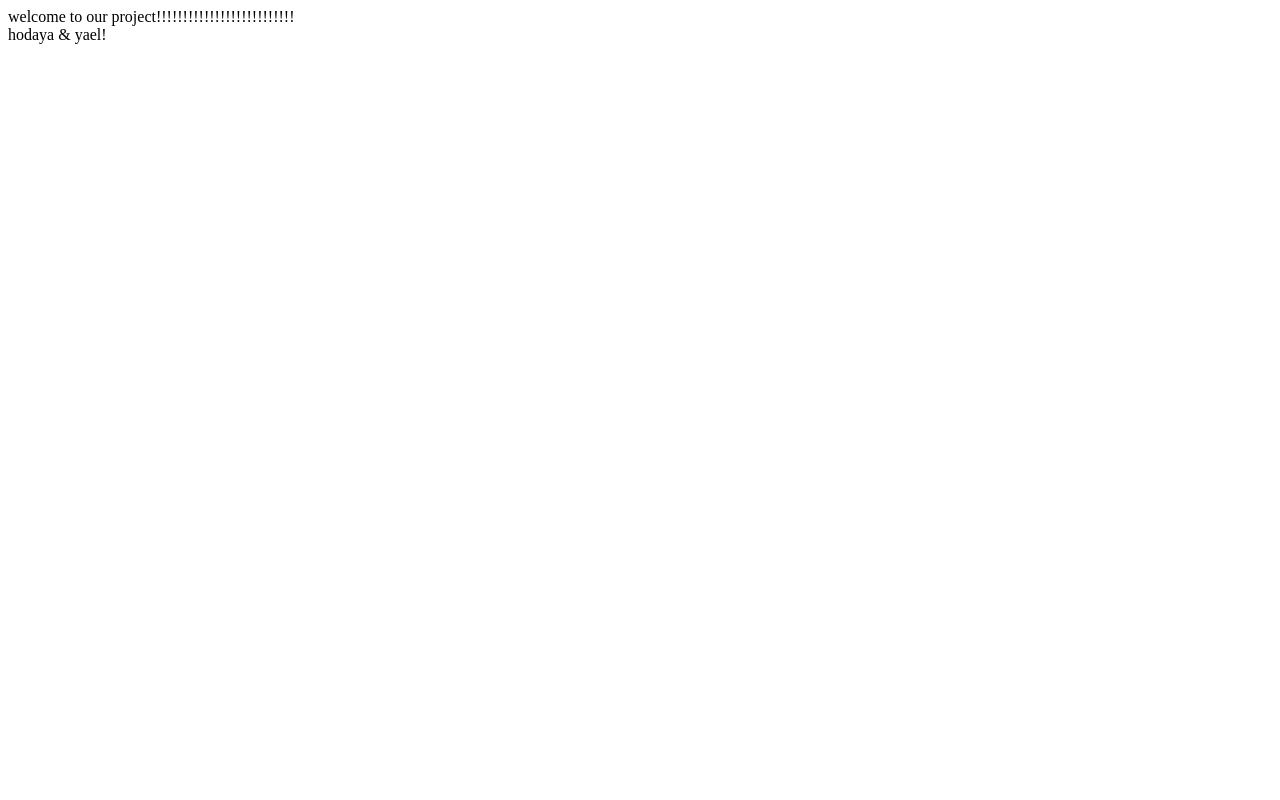
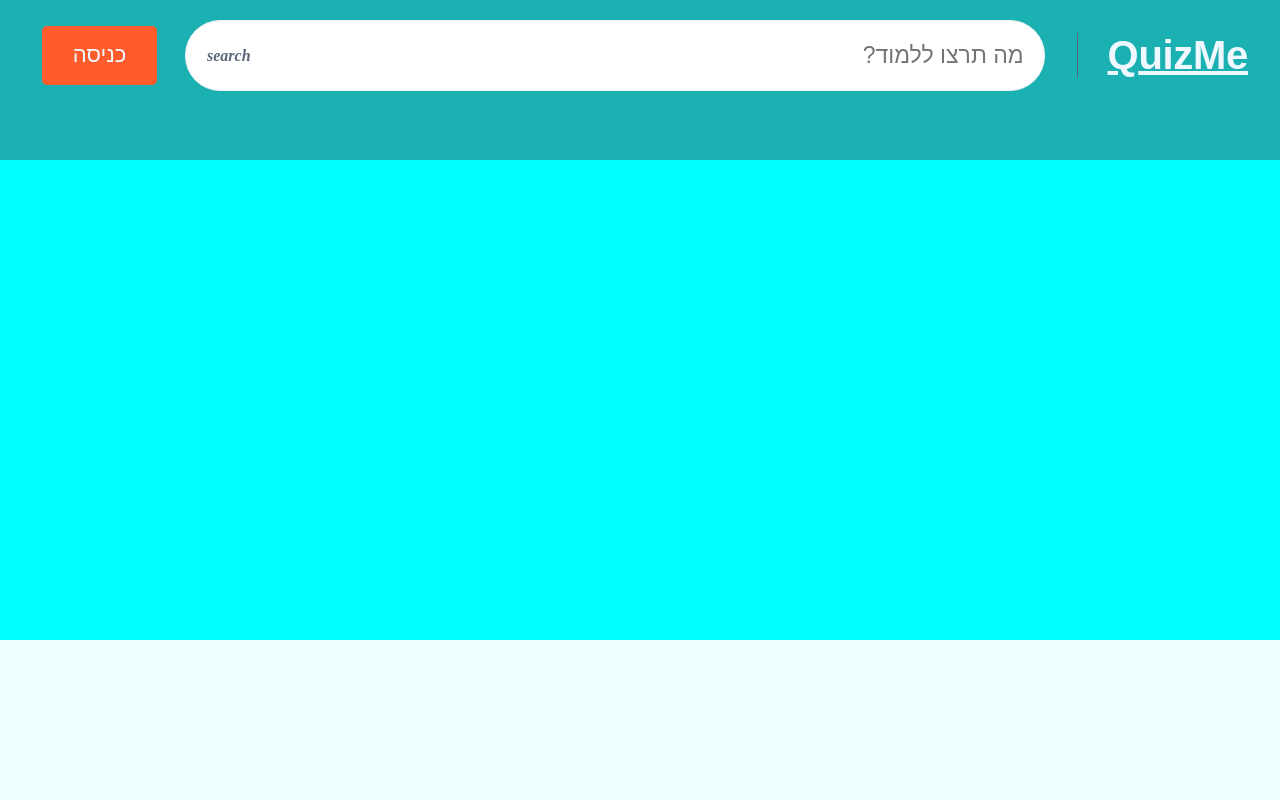
Before and after one commit to yael-shalom/hy-project-client, a plain HTML site: page index.html in a window 1280 px wide. Drawn offline with Linux system fonts and the light colour scheme.

Commit message:
home page changes

```diff
--- a/index.html
+++ b/index.html
@@ -1,13 +1,165 @@
 <!DOCTYPE html>
 <html lang="en">
+
 <head>
     <meta charset="UTF-8">
     <meta name="viewport" content="width=device-width, initial-scale=1.0">
     <title>Document</title>
+    <style>
+        body {
+            /* background-image: url("./homePage.png"); */
+            background-color: #1bb1b2;
+            background-size: cover;
+            background-repeat: no-repeat;
+            height: 100vh;
+            width: 100vw;
+            margin: 0;
+            direction: rtl;
+        }
+
+        button {
+            position: relative;
+            color: aliceblue;
+            background-color: #ff5c2d;
+            border: none;
+            border-radius: 5px;
+            height: 2.7em;
+            width: 115px;
+            font-size: 22px;
+            text-align: center;
+            left: 10px;
+            top: 12%;
+        }
+
+        button:hover {
+            background-color: #ff3900;
+        }
+
+        header,
+        main,
+        footer {
+            width: 100%;
+        }
+
+        header {
+            height: 20%;
+        }
+
+        main {
+            background-color: aqua;
+            height: 60%;
+        }
+
+        footer {
+            background-color: azure;
+            height: 20%;
+        }
+
+        /* -------------- */
+
+        .Navigation__top {
+            display: flex;
+            align-items: center;
+            justify-content: space-between;
+            padding: 20px 2em;
+        }
+
+        .logo,
+        .logo>a {
+            position: relative;
+            color: aliceblue;
+            font-family: arial;
+            font-weight: 800;
+            font-size: 40px;
+        }
+
+        .logo {
+            margin: 0 0 0 32px;
+            letter-spacing: -.3px;
+            float: right;
+            font-size: 31px;
+            font-weight: 700;
+            /* color: #fff; */
+            border-left: 1px solid #5a6779;
+            padding-left: 30px;
+            color: aliceblue;
+            font-family: 'Arial Rounded MT Bold';
+        }
+
+        .Navigation__search {
+            flex-basis: 50%;
+            flex: 3;
+            position: relative;
+        }
+
+        .flex-between,
+        .flex-start-between {
+            display: flex;
+            justify-content: space-between;
+        }
+
+        .flex-between {
+            align-items: center;
+        }
+
+        form {
+            line-height: 1;
+            position: relative;
+        }
+
+        input[type=search] {
+            box-sizing: content-box;
+            border-radius: 35px;
+            border: 1px solid #eceff5;
+            line-height: 3em;
+            display: inline-block;
+            padding: 0 20px 0 10px;
+            width: calc(100% - 70px);
+            font-size: 23px;
+            font-family: arial;
+        }
+
+        input {
+            color: inherit;
+            font: inherit;
+            margin: 0;
+            line-height: normal;
+            color: #3c3e42;
+        }
+
+        @media only screen and (min-width: 768px) and (max-width: 1050px) {
+            input[type=search]+i {
+                display: none;
+            }
+        }
+
+        input[type=search]+i {
+            position: absolute;
+            left: 60px;
+            font-weight: 700;
+            color: #5a6779;
+        }
+    </style>
 </head>
+
 <body>
-        welcome to our project!!!!!!!!!!!!!!!!!!!!!!!!!!
-        <div>hodaya & yael!</div>
-        <div></div>
+    <header>
+        <div class="Navigation__top">
+            <h1 class="logo"> <a href="/"> <span class="l">Q</span>uizMe </a> </h1>
+            <div class="Navigation__search">
+                <form method="GET" action="/search" class="flex-between">
+                    <input type="search" placeholder="מה תרצו ללמוד?" name="q" autocomplete="off">
+                    <i class="material-icons">search</i>
+                </form>
+            </div>
+
+            <button>כניסה</button>
+        </div>
+
+    </header>
+
+    <main></main>
+    <footer></footer>
 </body>
+
 </html>
```
Also changed, not shown: homePage.png (added). Lines whose indentation alone changed are shown as unchanged.
